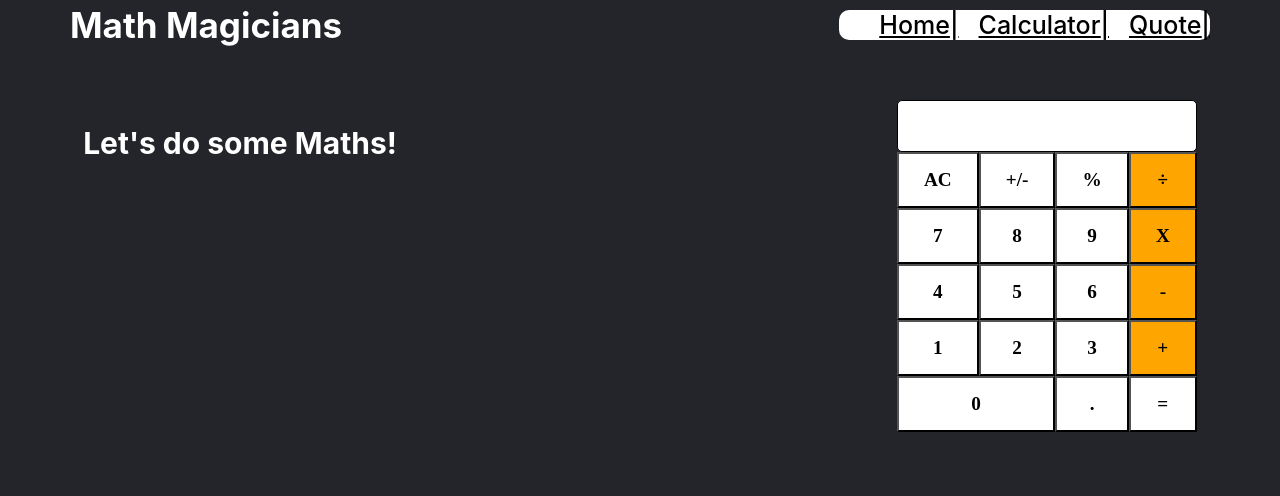
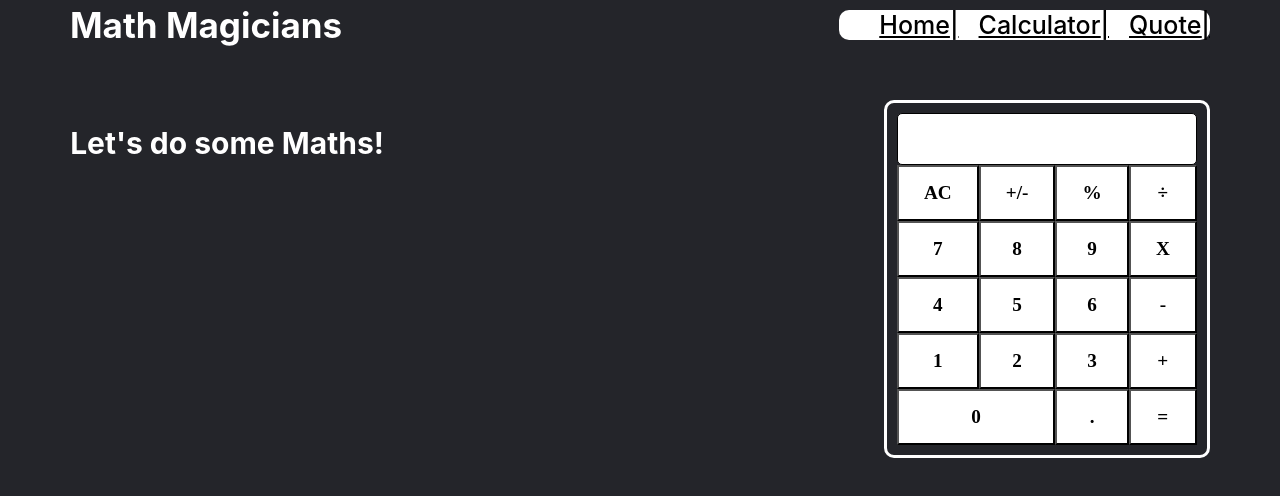
Before and after one commit to Ayokunnumi1/Math-Magician, a React (Create React App) app: page /calculator in a window 1280 px wide. Shown: the top 496 px of the page. Built offline with nearby package versions, Linux system fonts and the light colour scheme.

Commit message:
Restyle calculator

```diff
--- a/src/modules/Calculator.css
+++ b/src/modules/Calculator.css
@@ -43,8 +43,10 @@ button {
   background-color: #fff;
 }
 
-button:nth-child(4n + 5) {
-  background-color: orange;
+.calculator-content {
+  border: 3px solid #fff;
+  border-radius: 10px;
+  padding: 10px;
 }
 
 @media screen and (min-width: 600px) {
```
